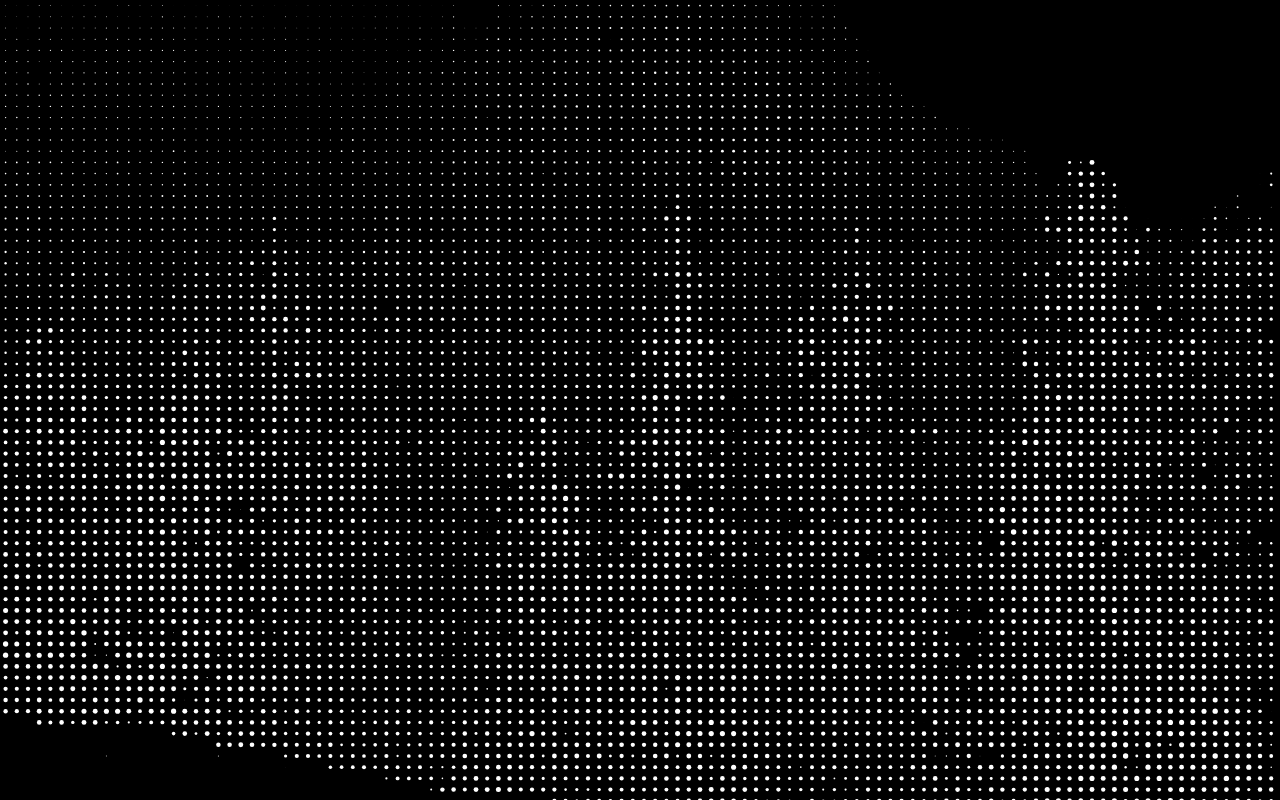
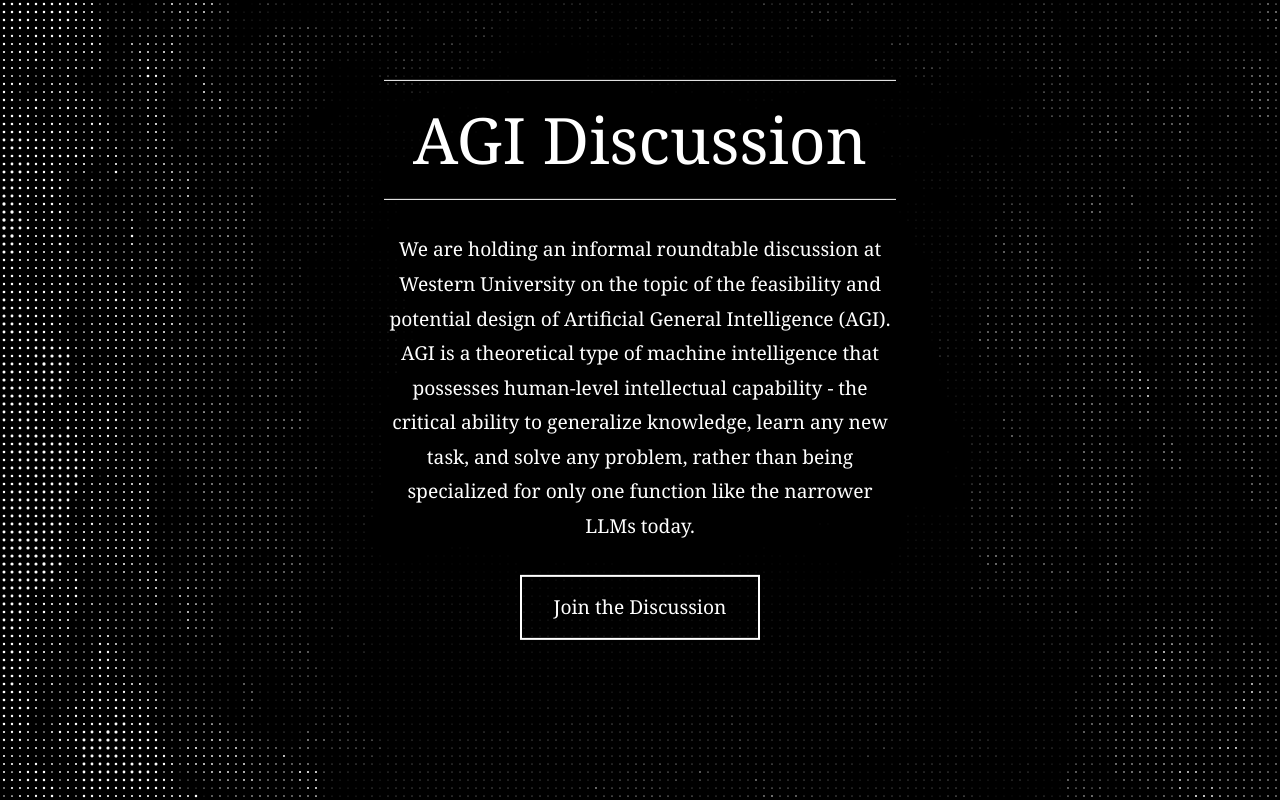
Before and after one commit to Dev077/special-guacamole, a React (Vite) app: page / in a window 1280 px wide. Built offline with nearby package versions, Linux system fonts and the light colour scheme.

Commit message:
completed MVP

```diff
--- a/index.html
+++ b/index.html
@@ -4,6 +4,9 @@
     <meta charset="UTF-8" />
     <link rel="icon" type="image/svg+xml" href="/vite.svg" />
     <meta name="viewport" content="width=device-width, initial-scale=1.0" />
+    <link rel="preconnect" href="https://fonts.googleapis.com">
+    <link rel="preconnect" href="https://fonts.gstatic.com" crossorigin>
+    <link href="https://fonts.googleapis.com/css2?family=Roboto:wght@300;400;700&display=swap" rel="stylesheet">
     <title>special-guacamole</title>
   </head>
   <body>
--- a/src/App.jsx
+++ b/src/App.jsx
@@ -81,13 +81,14 @@ const App = () => {
   const animationFrameRef = useRef();
   const [imageData, setImageData] = useState(null);
   const [animationProgress, setAnimationProgress] = useState(0);
+  const [textVisible, setTextVisible] = useState(false);
   const noiseRef = useRef(new PerlinNoise());
   const noiseTimeRef = useRef(0);
-  const DOT_SPACING = 0.7;
-  const MAX_DOT_SIZE = 0.5;
+  const DOT_SPACING = 0.5;
+  const MAX_DOT_SIZE = 0.4;
   const ANIMATION_DURATION = 2000; // 2 seconds
   const NOISE_SCALE = 0.08; // Scale for noise sampling (smaller = larger waves)
-  const NOISE_SPEED = 0.03; // Speed of noise animation
+  const NOISE_SPEED = 0.07; // Speed of noise animation
 
   // Draw dots function with progress parameter (0-1) for animation
   const drawDots = (progress = 1, noiseTime = 0) => {
@@ -169,7 +170,7 @@ const App = () => {
           noiseTime
         );
         // Scale noise from [-1, 1] to [0.7, 1.0]
-        const noiseMultiplier = 0.7 + (noiseValue + 1) * 0.15;
+        const noiseMultiplier = 0.5 + (noiseValue + 1) * 0.15;
 
         // Calculate dot size based on brightness (brighter = larger dot)
         const dotSizePx = brightness * maxDotSizePx * noiseMultiplier;
@@ -255,9 +256,10 @@ const App = () => {
         drawDots(progress, noiseTimeRef.current);
         animationFrameRef.current = requestAnimationFrame(animate);
       } else if (!rippleComplete) {
-        // Ripple complete, switch to continuous noise animation
+        // Ripple complete, switch to continuous noise animation and show text
         rippleComplete = true;
         setAnimationProgress(1);
+        setTextVisible(true);
         animationFrameRef.current = requestAnimationFrame(continuousAnimate);
       }
     };
@@ -285,7 +287,7 @@ const App = () => {
   }, [imageData]);
 
   return (
-    <div className="app">
+    <div className="app" style={{ position: 'relative' }}>
       <canvas
         ref={canvasRef}
         style={{
@@ -294,6 +296,96 @@ const App = () => {
           height: '100vh'
         }}
       />
+      <div
+        style={{
+          position: 'absolute',
+          top: '50%',
+          left: '50%',
+          transform: 'translate(-50%, -50%)',
+          width: '40vw',
+          color: 'white',
+          fontFamily: "'Georgia', serif",
+          textAlign: 'center',
+          pointerEvents: 'none',
+          userSelect: 'none',
+          opacity: textVisible ? 1 : 0,
+          transition: 'opacity 1.5s ease-in-out'
+        }}
+      >
+        <div
+          style={{
+            width: '100%',
+            height: '1px',
+            backgroundColor: 'white',
+            marginTop: '-10vh',
+            marginBottom: '1.5rem'
+          }}
+        />
+        <h1
+          style={{
+            fontSize: '4rem',
+            fontWeight: 'normal',
+            fontStyle: 'normal',
+            marginBottom: '1.5rem',
+            marginTop: '0'
+          }}
+        >
+          AGI Discussion
+        </h1>
+        <div
+          style={{
+            width: '100%',
+            height: '1px',
+            backgroundColor: 'white',
+            marginBottom: '2rem'
+          }}
+        />
+        <p
+          style={{
+            fontSize: '1.2rem',
+            lineHeight: '1.8',
+            fontWeight: '300'
+          }}
+        >
+          We are holding an informal roundtable discussion at Western University on the topic of the feasibility and potential design of Artificial General Intelligence (AGI). AGI is a theoretical type of machine intelligence that possesses human-level intellectual capability - the critical ability to generalize knowledge, learn any new task, and solve any problem, rather than being specialized for only one function like the narrower LLMs today.
+        </p>
+        <div
+          style={{
+            marginTop: '2rem'
+          }}
+        >
+          <a
+            href="https://form.typeform.com/to/nevqYTry"
+            target="_blank"
+            rel="noopener noreferrer"
+            style={{
+              display: 'inline-block',
+              padding: '1rem 2rem',
+              border: '2px solid white',
+              color: 'white',
+              backgroundColor: 'transparent',
+              textDecoration: 'none',
+              fontSize: '1.2rem',
+              fontWeight: '400',
+              fontFamily: "'Georgia', serif",
+              transition: 'background-color 0.3s ease, color 0.3s ease',
+              textAlign: 'center',
+              pointerEvents: 'auto',
+              cursor: 'pointer'
+            }}
+            onMouseEnter={(e) => {
+              e.currentTarget.style.backgroundColor = 'white';
+              e.currentTarget.style.color = 'black';
+            }}
+            onMouseLeave={(e) => {
+              e.currentTarget.style.backgroundColor = 'transparent';
+              e.currentTarget.style.color = 'white';
+            }}
+          >
+            Join the Discussion
+          </a>
+        </div>
+      </div>
     </div>
   );
 };
```
Also changed, not shown: src/assets/img.png, src/assets/img1.png (added).
